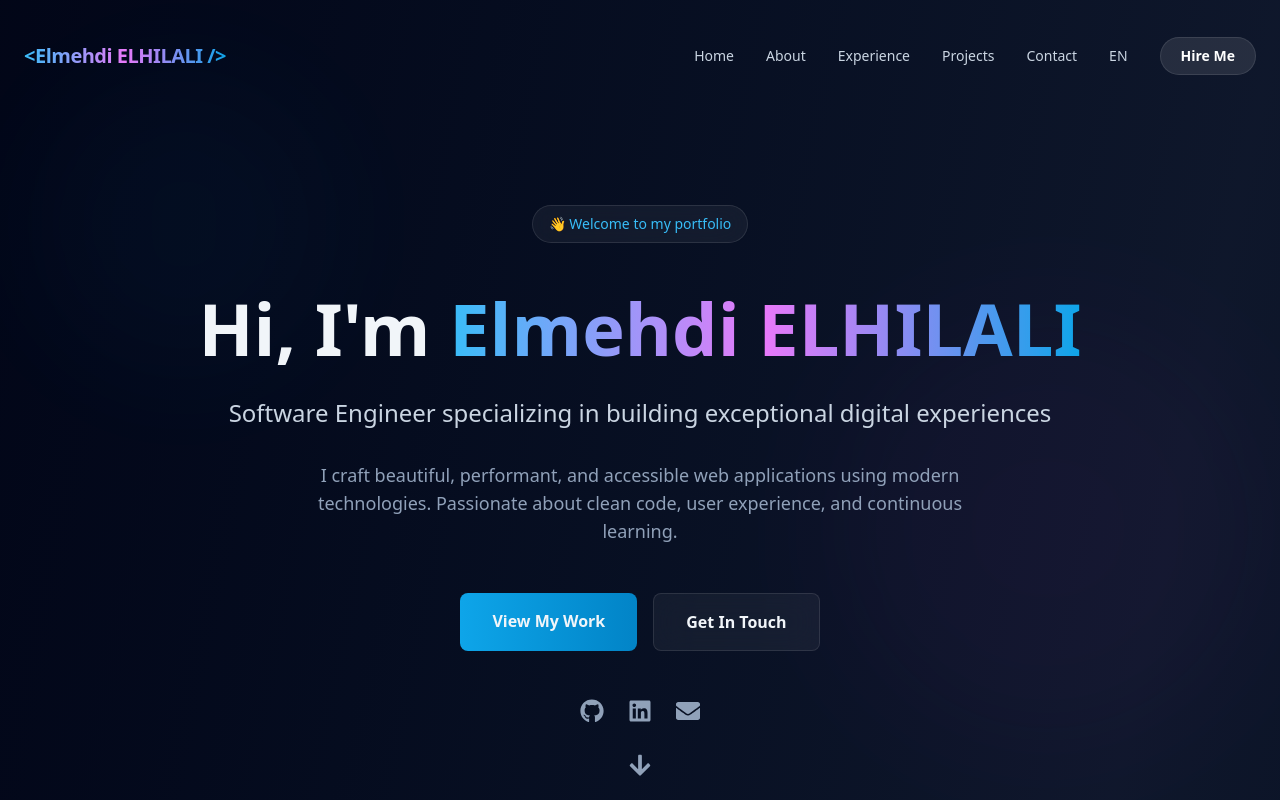
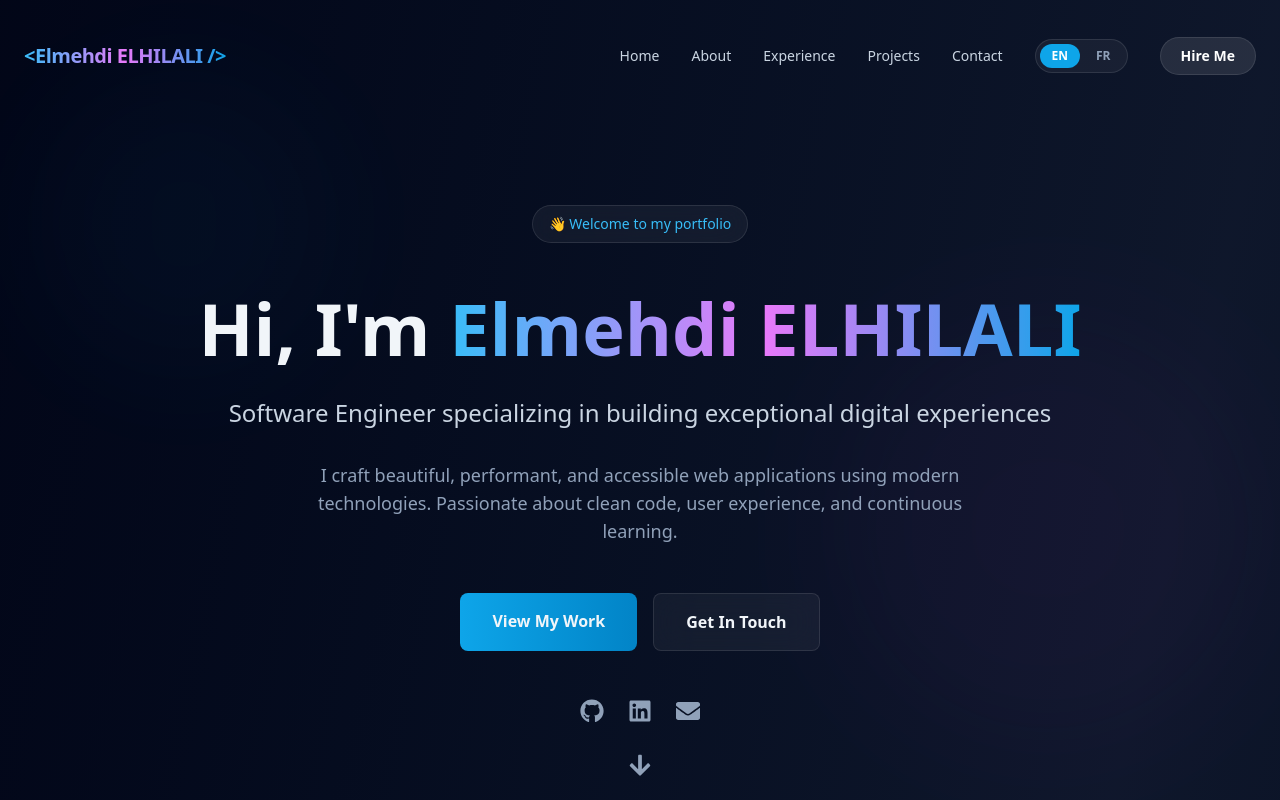
Before and after one commit to mehdihilali/Portfolio-V2, a React (Vite) app: page / in a window 1280 px wide. Shown: the top 800 px of the page. Built offline with nearby package versions, Linux system fonts and the light colour scheme.

Commit message:
Fr Support Last Touches

```diff
--- a/src/components/About.tsx
+++ b/src/components/About.tsx
@@ -7,7 +7,7 @@ const About = () => {
     const { t } = useTranslation();
     const skills = {
         frontend: ['React', 'Angular', 'Next.js', 'React Native', 'TypeScript', 'HTML5', 'CSS', 'Tailwind CSS'],
-        backend: ['Java', 'Spring Boot', 'Node.js', 'Express.js', 'PHP', 'Laravel', 'Nest.js'],
+        backend: ['Java', 'Spring Boot', 'Node.js', 'Express.js', 'PHP', 'Laravel', 'Nest.js', 'MySQL', 'SQL Server', 'Oracle', 'PostgreSQL', 'MongoDB'],
         tools: ['Git', 'Github', 'GitHub Actions', 'GitLab CI/CD', 'Docker', 'Keycloak', 'RabbitMQ', 'Nginx'],
     };
 
--- a/src/components/Navbar.tsx
+++ b/src/components/Navbar.tsx
@@ -8,10 +8,7 @@ const Navbar = () => {
     const [isScrolled, setIsScrolled] = useState(false);
     const [isMobileMenuOpen, setIsMobileMenuOpen] = useState(false);
 
-    const toggleLanguage = () => {
-        const newLang = i18n.language === 'en' ? 'fr' : 'en';
-        i18n.changeLanguage(newLang);
-    };
+
 
     const navItems = [
         { name: t('nav.home'), href: '#home' },
@@ -86,12 +83,30 @@ const Navbar = () => {
                                 <span className="absolute -bottom-1 left-0 w-0 h-0.5 bg-primary-400 group-hover:w-full transition-all duration-300" />
                             </a>
                         ))}
+                        <div className="flex items-center gap-1 bg-white/5 border border-white/10 rounded-full p-1">
+                            {['en', 'fr'].map((lang) => {
+                                const isActive = i18n.language.startsWith(lang);
+                                return (
                                     <button
-                            onClick={toggleLanguage}
-                            className="text-sm font-medium text-slate-300 hover:text-white transition-colors"
+                                        key={lang}
+                                        onClick={() => i18n.changeLanguage(lang)}
+                                        className={`
+                                            relative px-3 py-1 text-xs font-bold rounded-full transition-colors
+                                            ${isActive ? 'text-white' : 'text-slate-400 hover:text-white'}
+                                        `}
                                     >
-                            {i18n.language === 'en' ? 'FR' : 'EN'}
+                                        {isActive && (
+                                            <motion.div
+                                                layoutId="activeLang"
+                                                className="absolute inset-0 bg-primary-500 rounded-full"
+                                                transition={{ type: "spring", stiffness: 300, damping: 30 }}
+                                            />
+                                        )}
+                                        <span className="relative z-10">{lang.toUpperCase()}</span>
                                     </button>
+                                );
+                            })}
+                        </div>
                         <a
                             href="#contact"
                             onClick={(e) => handleNavClick(e, '#contact')}
@@ -142,12 +157,30 @@ const Navbar = () => {
                                     {item.name}
                                 </motion.a>
                             ))}
+                            <div className="flex items-center gap-1 bg-white/5 border border-white/10 rounded-full p-1 mt-4">
+                                {['en', 'fr'].map((lang) => {
+                                    const isActive = i18n.language.startsWith(lang);
+                                    return (
                                         <button
-                                onClick={toggleLanguage}
-                                className="text-xl font-medium text-slate-300 hover:text-primary-400 transition-colors mt-4"
+                                            key={lang}
+                                            onClick={() => i18n.changeLanguage(lang)}
+                                            className={`
+                                                relative px-6 py-2 text-sm font-bold rounded-full transition-colors
+                                                ${isActive ? 'text-white' : 'text-slate-400 hover:text-white'}
+                                            `}
                                         >
-                                {i18n.language === 'en' ? 'Français' : 'English'}
+                                            {isActive && (
+                                                <motion.div
+                                                    layoutId="activeLangMobile"
+                                                    className="absolute inset-0 bg-primary-500 rounded-full"
+                                                    transition={{ type: "spring", stiffness: 300, damping: 30 }}
+                                                />
+                                            )}
+                                            <span className="relative z-10">{lang.toUpperCase()}</span>
                                         </button>
+                                    );
+                                })}
+                            </div>
                             <motion.a
                                 initial={{ opacity: 0, y: 20 }}
                                 animate={{ opacity: 1, y: 0 }}
--- a/src/components/Projects.tsx
+++ b/src/components/Projects.tsx
@@ -114,7 +114,7 @@ const Projects = () => {
                         {t('projects.title')}
                     </h2>
                     <p className="text-slate-400 text-lg max-w-2xl mx-auto">
-                        Here are some of my recent projects that showcase my skills and experience
+                        {t('projects.subtitle')}
                     </p>
                 </motion.div>
 
--- a/src/locales/en.json
+++ b/src/locales/en.json
@@ -51,6 +51,7 @@
     },
     "projects": {
         "title": "Featured Projects",
+        "subtitle": "Here are some of my recent projects that showcase my skills and experience",
         "viewCode": "View Code",
         "liveDemo": "Live Demo"
     },
--- a/src/locales/fr.json
+++ b/src/locales/fr.json
@@ -51,6 +51,7 @@
     },
     "projects": {
         "title": "Projets en vedette",
+        "subtitle": "Voici quelques-uns de mes projets récents qui mettent en valeur mes compétences et mon expérience",
         "viewCode": "Voir le code",
         "liveDemo": "Démo en direct"
     },
```
Lines whose indentation alone changed are shown as unchanged.
